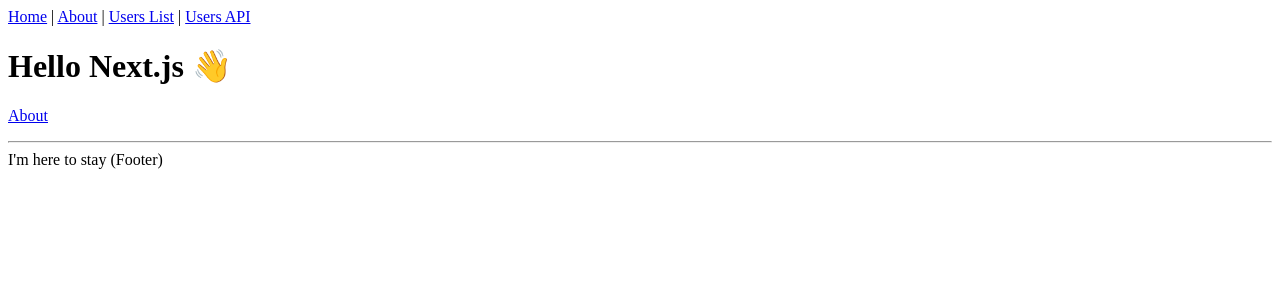
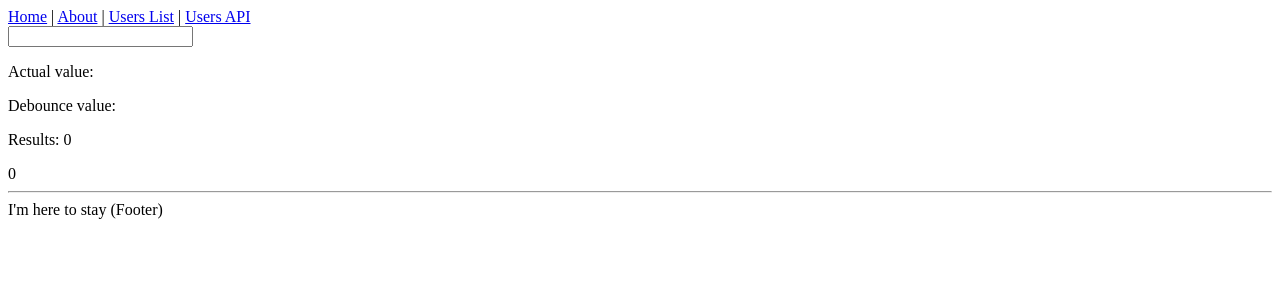
Before and after one commit to manovotny/monitor, a Next.js app: page / in a window 1280 px wide. Shown: the top 300 px of the page. Built offline with nearby package versions, Linux system fonts and the light colour scheme.

Commit message:
Working.

```diff
--- /dev/null
+++ b/components/Search.tsx
@@ -0,0 +1,69 @@
+import {useEffect, useState} from 'react';
+import {useDebounce} from 'use-debounce';
+import {stringifyUrl} from 'query-string';
+import type {SWRResponse} from 'swr';
+import type {ReactElement} from 'react';
+import useSWR from 'swr';
+
+type Artist = {
+    artistId: number;
+    artistName: string;
+    artistType: string;
+};
+
+const fetcher = async (url: string, init?: RequestInit): Promise<JSON> => {
+    const response = await fetch(url, init);
+
+    return response.json();
+};
+const Search = (): ReactElement => {
+    const [inputText, setText] = useState('');
+    const [term] = useDebounce(inputText, 500);
+    const [results, setResults] = useState<Artist[]>([]);
+    const {data}: SWRResponse = useSWR(
+        () =>
+            term.length
+                ? stringifyUrl({
+                      query: {
+                          attribute: 'artistTerm',
+                          entity: 'musicArtist',
+                          limit: 25,
+                          media: 'music',
+                          term,
+                      },
+                      url: 'https://itunes.apple.com/search',
+                  })
+                : undefined,
+        fetcher
+    );
+
+    useEffect(() => {
+        if (data?.results.length) {
+            setResults(data.results.filter(({artistType}: Artist) => artistType.toLowerCase() === 'artist'));
+        }
+    }, [data]);
+
+    return (
+        <>
+            <input
+                onChange={(e): void => {
+                    setText(e.target.value);
+                    setResults([]);
+                }}
+                value={inputText}
+            />
+            <p>{`Actual value: ${inputText}`}</p>
+            <p>{`Debounce value: ${term}`}</p>
+            <p>{`Results: ${results.length}`}</p>
+            {results.length && (
+                <ul>
+                    {results.map(({artistId, artistName}) => (
+                        <li key={artistId}>{artistName}</li>
+                    ))}
+                </ul>
+            )}
+        </>
+    );
+};
+
+export default Search;
--- a/package.json
+++ b/package.json
@@ -22,8 +22,11 @@
     },
     "dependencies": {
         "next": "12.1.6",
+        "query-string": "7.1.1",
         "react": "18.1.0",
-        "react-dom": "18.1.0"
+        "react-dom": "18.1.0",
+        "swr": "1.3.0",
+        "use-debounce": "8.0.1"
     },
     "devDependencies": {
         "@types/node": "17.0.41",
--- a/pages/index.tsx
+++ b/pages/index.tsx
@@ -1,16 +1,11 @@
-import Link from 'next/link';
 import type {ReactElement} from 'react';
 
 import Layout from '../components/Layout';
+import Search from '../components/Search';
 
 const IndexPage = (): ReactElement => (
-    <Layout title="Home | Next.js + TypeScript Example">
-        <h1>{'Hello Next.js 👋'}</h1>
-        <p>
-            <Link href="/about">
-                <a>{'About'}</a>
-            </Link>
-        </p>
+    <Layout>
+        <Search />
     </Layout>
 );
 
```
Also changed, not shown: 1 other file (tests, documents, lock files or other folders).
